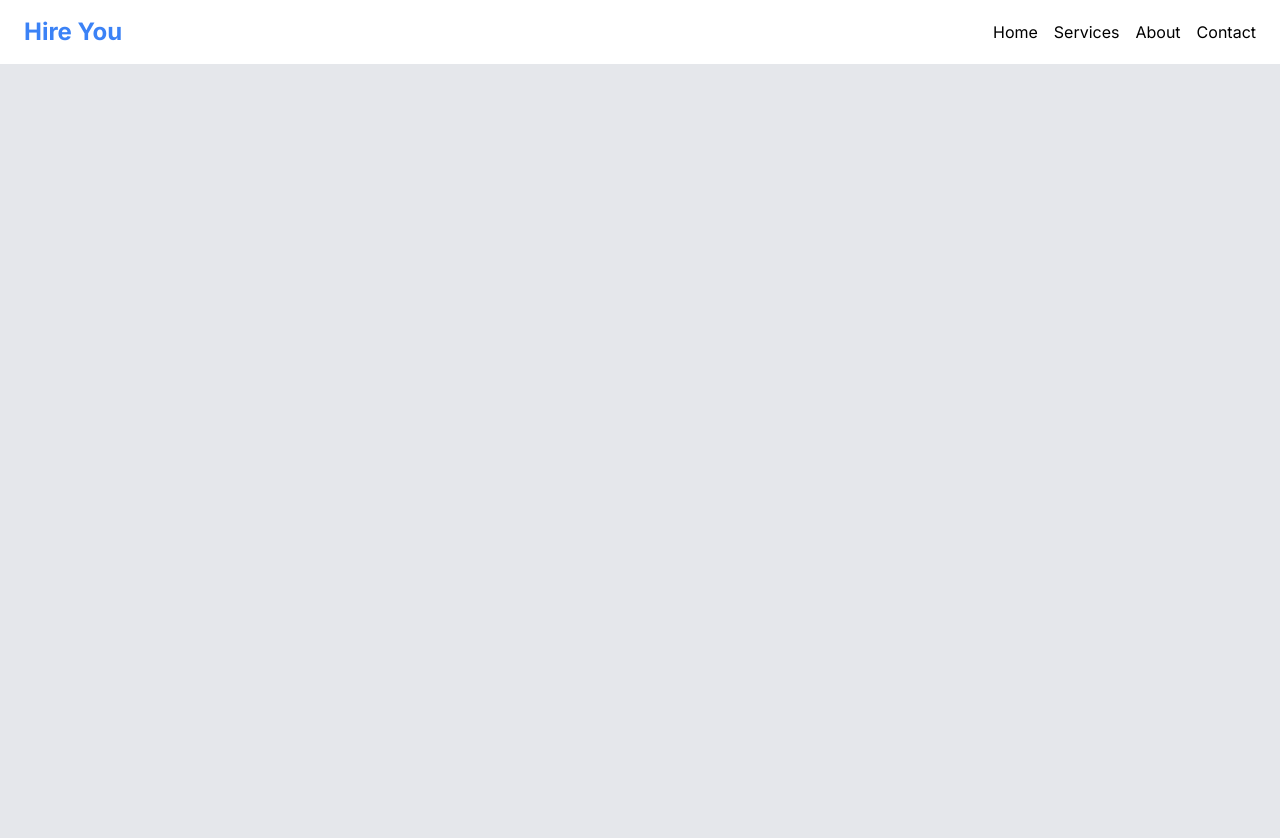
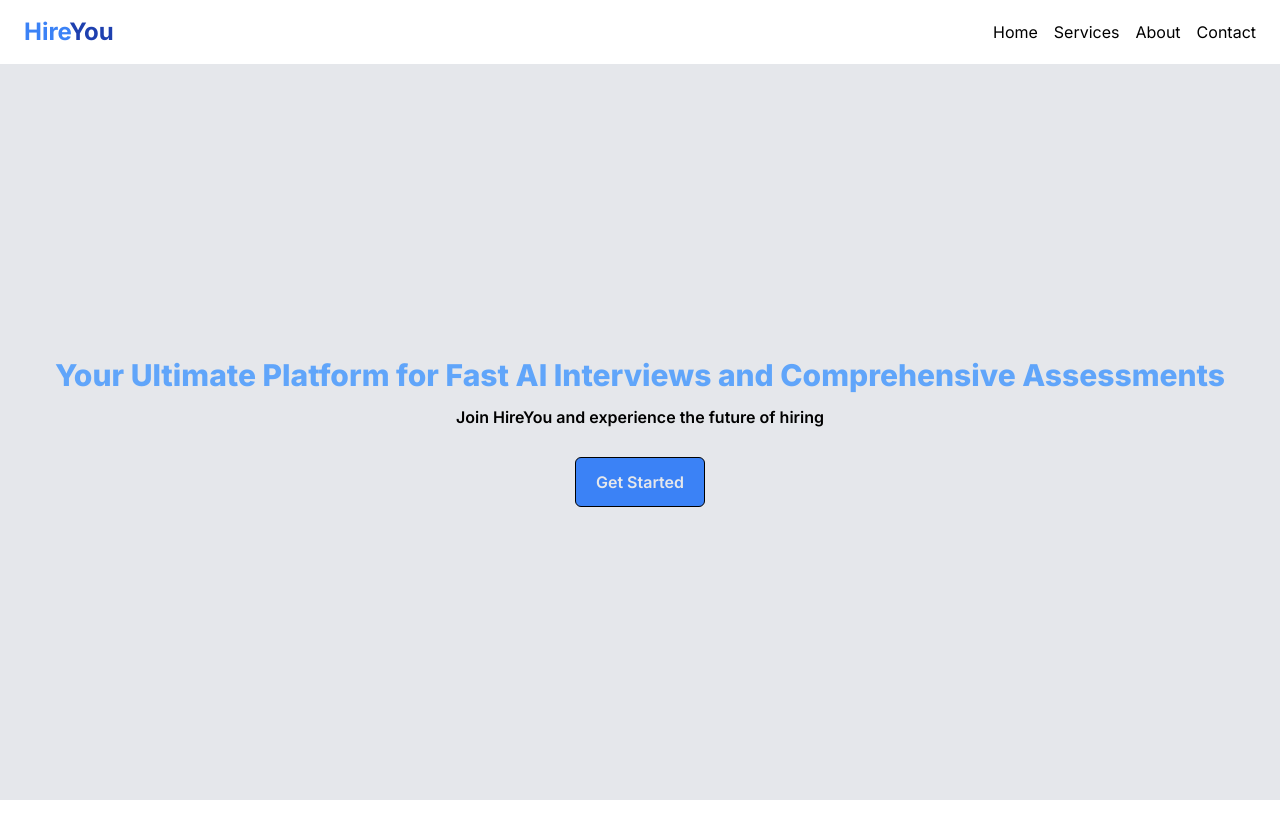
Before and after one commit to AryanPahuja21/HireYou, a Next.js app: page / in a window 1280 px wide. Shown: the top 838 px of the page. After the commit the page ends 800 px from the top, so only its background shows below. Built offline with nearby package versions, Linux system fonts and the light colour scheme.

Commit message:
hero section added

```diff
--- a/app/page.tsx
+++ b/app/page.tsx
@@ -1,10 +1,13 @@
+import HeroSection from "@/components/Hero/HeroSection";
 import Navbar from "@/components/Navbar/Navbar";
 
 export default function Home() {
   return (
     <main>
       <Navbar />
-      <div className="bg-gray-200 h-screen"></div>
+      <div className="h-[92vh] bg-gray-200">
+        <HeroSection />
+      </div>
     </main>
   );
 }
--- /dev/null
+++ b/components/Hero/HeroButton.tsx
@@ -0,0 +1,13 @@
+interface HeroButtonProps {
+  children: React.ReactNode;
+}
+
+const HeroButton: React.FC<HeroButtonProps> = ({ children }) => {
+  return (
+    <button className="mt-7 px-5 py-3 border border-black bg-blue-500 text-gray-200 font-semibold rounded-md hover:bg-blue-400">
+      {children}
+    </button>
+  );
+};
+
+export default HeroButton;
--- /dev/null
+++ b/components/Hero/HeroSection.tsx
@@ -0,0 +1,18 @@
+import HeroButton from "./HeroButton";
+
+const HeroSection = () => {
+  return (
+    <main className="h-full flex flex-col items-center justify-center">
+      <h3 className="text-blue-400 text-3xl font-extrabold text-center">
+        Your Ultimate Platform for Fast AI Interviews and Comprehensive
+        Assessments
+      </h3>
+      <p className="mt-3 font-semibold">
+        Join HireYou and experience the future of hiring
+      </p>
+      <HeroButton>Get Started</HeroButton>
+    </main>
+  );
+};
+
+export default HeroSection;
--- a/components/Navbar/Navbar.tsx
+++ b/components/Navbar/Navbar.tsx
@@ -46,7 +46,9 @@ const Navbar = () => {
     >
       <div className="flex justify-between items-center p-4">
         <div className="flex items-center">
-          <h1 className="text-2xl text-blue-500 font-bold ml-2">Hire You</h1>
+          <h1 className="text-2xl text-blue-500 font-bold ml-2">
+            Hire<span className="text-blue-800">You</span>
+          </h1>
         </div>
         <ul className="flex">
           {navLinks.map((link) => (
```
